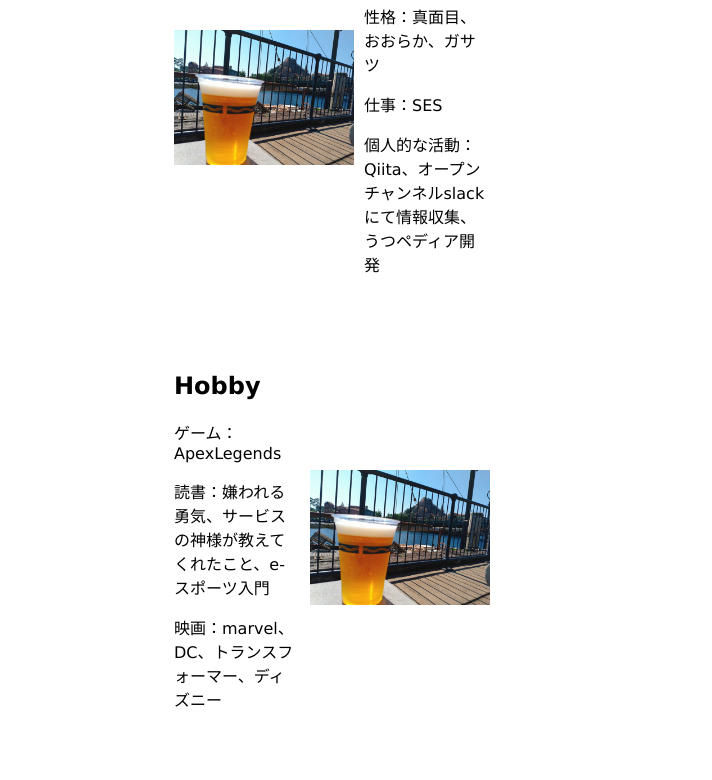
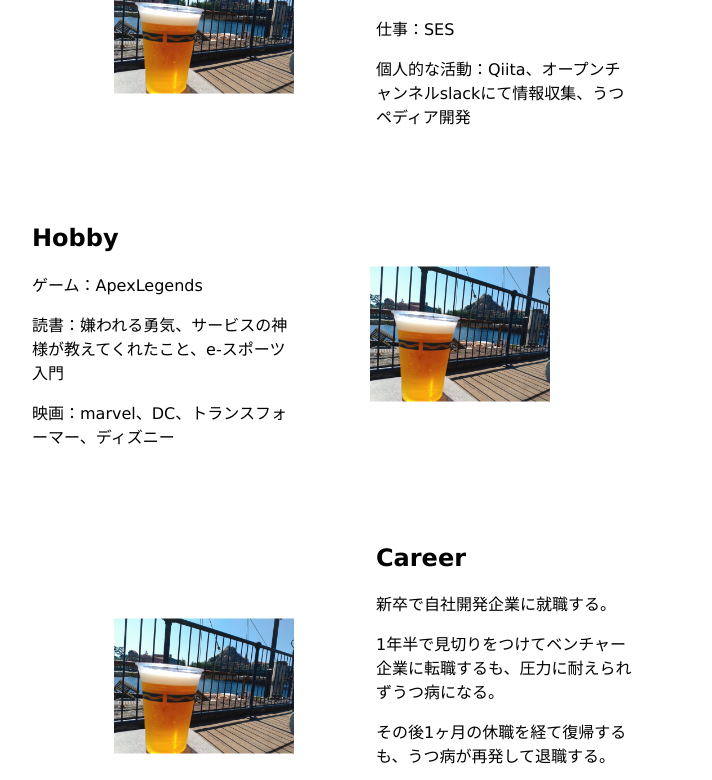
Before and after one commit to t1k2a/about_me, a plain HTML site: page index.html in a window 1280 px wide. Shown: the part 356-1136 px from the top of the page, without its empty margins (308-1020 px from the left). Drawn offline with Linux system fonts and the light colour scheme.

Commit message:
modify info design.

```diff
--- a/css/styles.css
+++ b/css/styles.css
@@ -28,7 +28,7 @@ header {
 }
 
 .info p {
-    width: 200%;
+    width: 100%;
     margin: 0;
     margin-bottom: 16px;
 }
@@ -55,7 +55,7 @@ header {
 }
 
 .about {
-    width: 25%;
+    width: 600px;
     margin: 0 auto;
     display: flex;
     margin-bottom: 60px;
@@ -74,9 +74,35 @@ header {
 .pic {
     margin-bottom: var(--auto);
     margin-top: var(--auto);
-    /* width: 180; */
+    width: 360px;
+    position: relative;
+
+}
+
+.pic > img {
+    width: 180px;
+    position: absolute;
+    top: 50%;
+    left: 50%;
+    transform: translate(-50%, -50%);
+    text-align: center;
+
 }
 
 .desc {
     width: calc(50% - 32px);
 }
+
+
+@media screen and (max-width:640px) {
+
+.about {
+    width: 25%;
+    margin: 0 auto;
+    display: flex;
+    margin-bottom: 60px;
+    justify-content: space-between;
+    transition: background .3s;
+}
+
+}
--- a/index.html
+++ b/index.html
@@ -46,7 +46,7 @@
 
     <section class="about">
         <div class="pic">
-            <img src="img/IMG_0353.png" width="180">
+            <img src="img/IMG_0353.png">
         </div>
         <div class="desc">
             <h1>ABOUT ME</h1>
@@ -57,7 +57,7 @@
     </section>
     <section class="about">
         <div class="pic">
-            <img src="img/IMG_0353.png" width="180">
+            <img src="img/IMG_0353.png">
         </div>
         <div class="desc">
             <h1>Hobby</h1>
@@ -68,7 +68,7 @@
     </section>
     <section class="about">
         <div class="pic">
-            <img src="img/IMG_0353.png" width="180">
+            <img src="img/IMG_0353.png">
         </div>
         <div class="desc">
             <h1>Career</h1>
```
